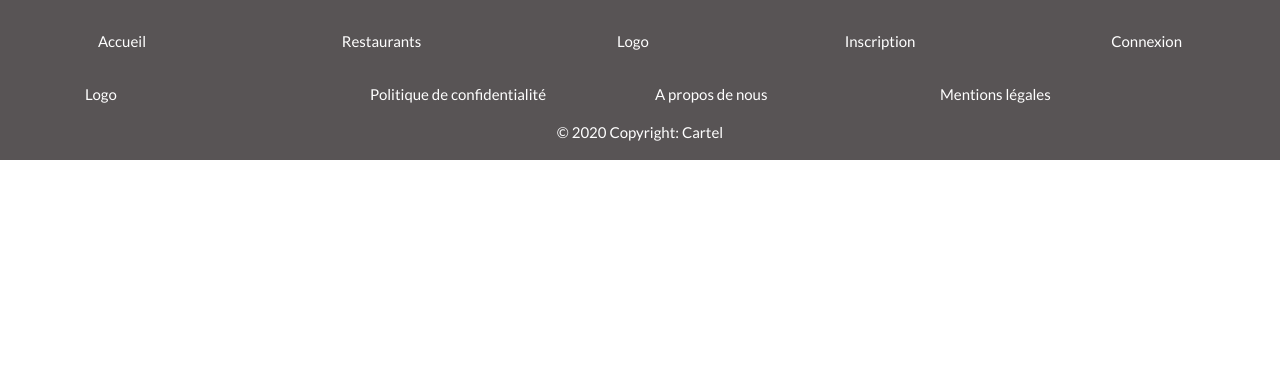
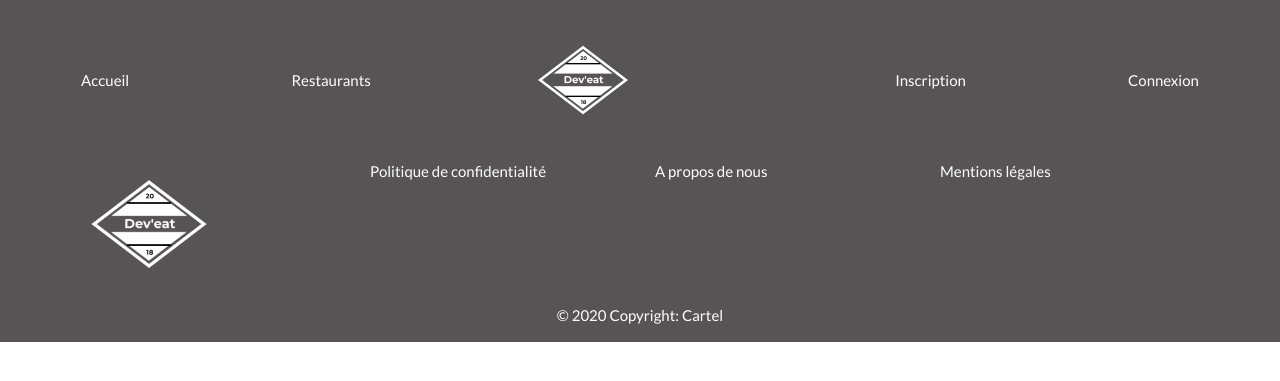
Before and after one commit to leoniemandah/Dev-Eat, a Symfony app: template devEat/templates/base.html.twig in a window 1280 px wide. Shown: the top 381 px of the page. Run offline with Twig, Linux system fonts and the light colour scheme; the template is opened without the code that fills it, so the values that code supplies are empty; some libraries are stand-ins or nearby versions.

Commit message:
ajout du logo

```diff
--- a/devEat/composer.json
+++ b/devEat/composer.json
@@ -10,6 +10,7 @@
         "doctrine/doctrine-bundle": "^2.2",
         "doctrine/doctrine-migrations-bundle": "^3.0",
         "doctrine/orm": "^2.7",
+        "fzaninotto/faker": "^1.9",
         "phpdocumentor/reflection-docblock": "^5.2",
         "sensio/framework-extra-bundle": "^5.1",
         "symfony/asset": "4.4.*",
--- a/devEat/public/css/styles.css
+++ b/devEat/public/css/styles.css
@@ -9,6 +9,10 @@ display:flex;
 flex-wrap: wrap;
 }
 
+#top a img {
+    width: 50%;
+}
+
 nav a{
     color: white;
 
@@ -18,6 +22,7 @@ nav a{
 
 footer {
     background-color: #585455;
+    height: 20%;
 }
 
 footer div a {
@@ -26,6 +31,10 @@ footer div a {
 
 .footer-copyright {
     color: white;
+}
+
+footer a img {
+    width: 50%;
 }
 
 img {
--- a/devEat/templates/footer.html.twig
+++ b/devEat/templates/footer.html.twig
@@ -17,7 +17,7 @@
 				<!-- Links -->
 
 
-				<a href="#">Logo</a>
+				<a href="#"><img src="{{ asset('image/' ~ '00.png') }}" alt="mon logo"></a>
 
 
 			</div>
--- a/devEat/templates/nav.html.twig
+++ b/devEat/templates/nav.html.twig
@@ -2,7 +2,7 @@
 
 	<a href="#">Accueil</a>
 	<a href="#">Restaurants</a>
-	<a href="#">Logo</a>
+	<a href="#"><img src="{{ asset('image/' ~ '00.png') }}" alt="mon logo"></a>
 	<a href="#">Inscription</a>
 	<a href="#">Connexion</a>
 
```
Also changed, not shown: devEat/public/image/00.png (added), 1 other file.
